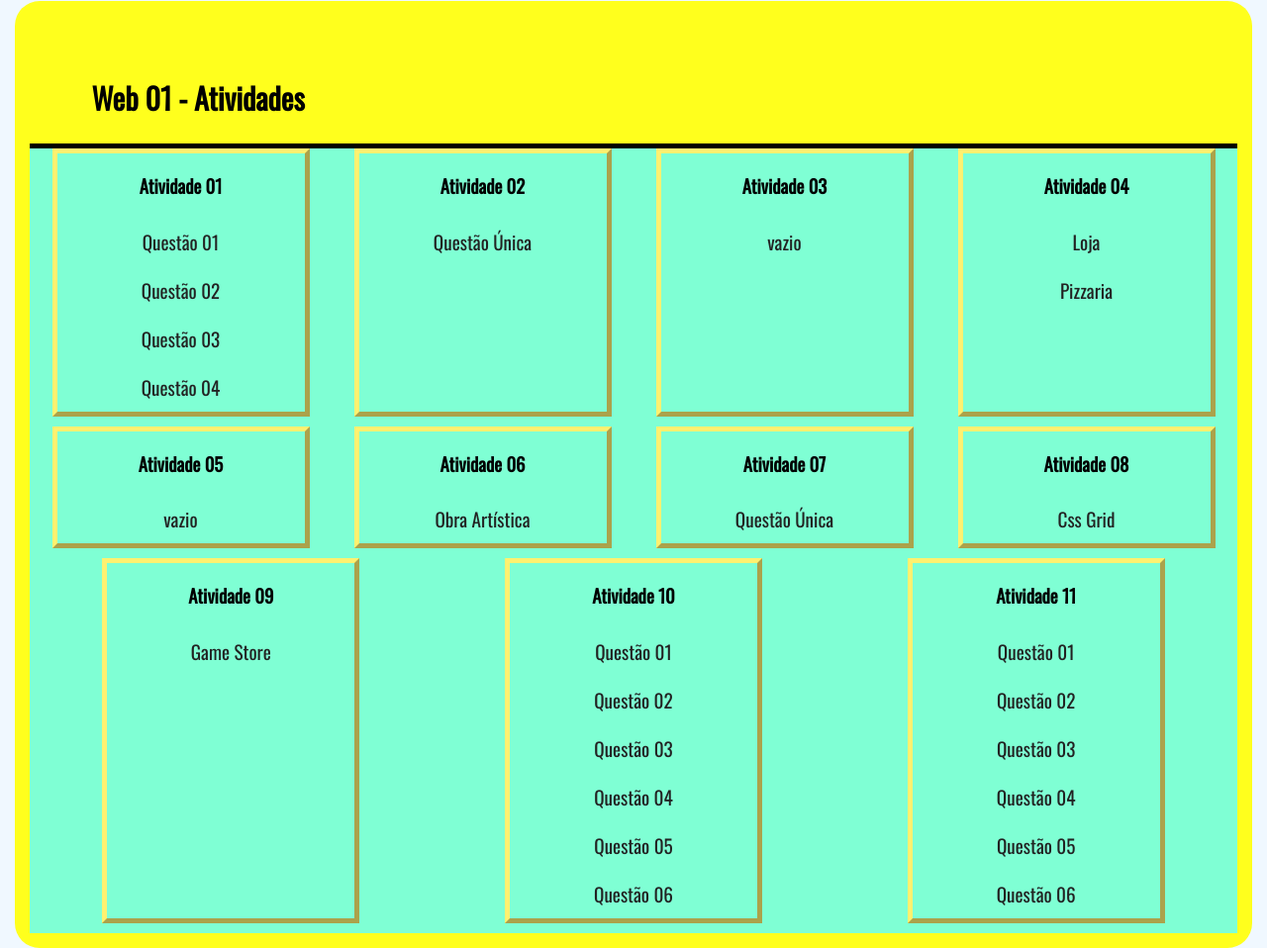
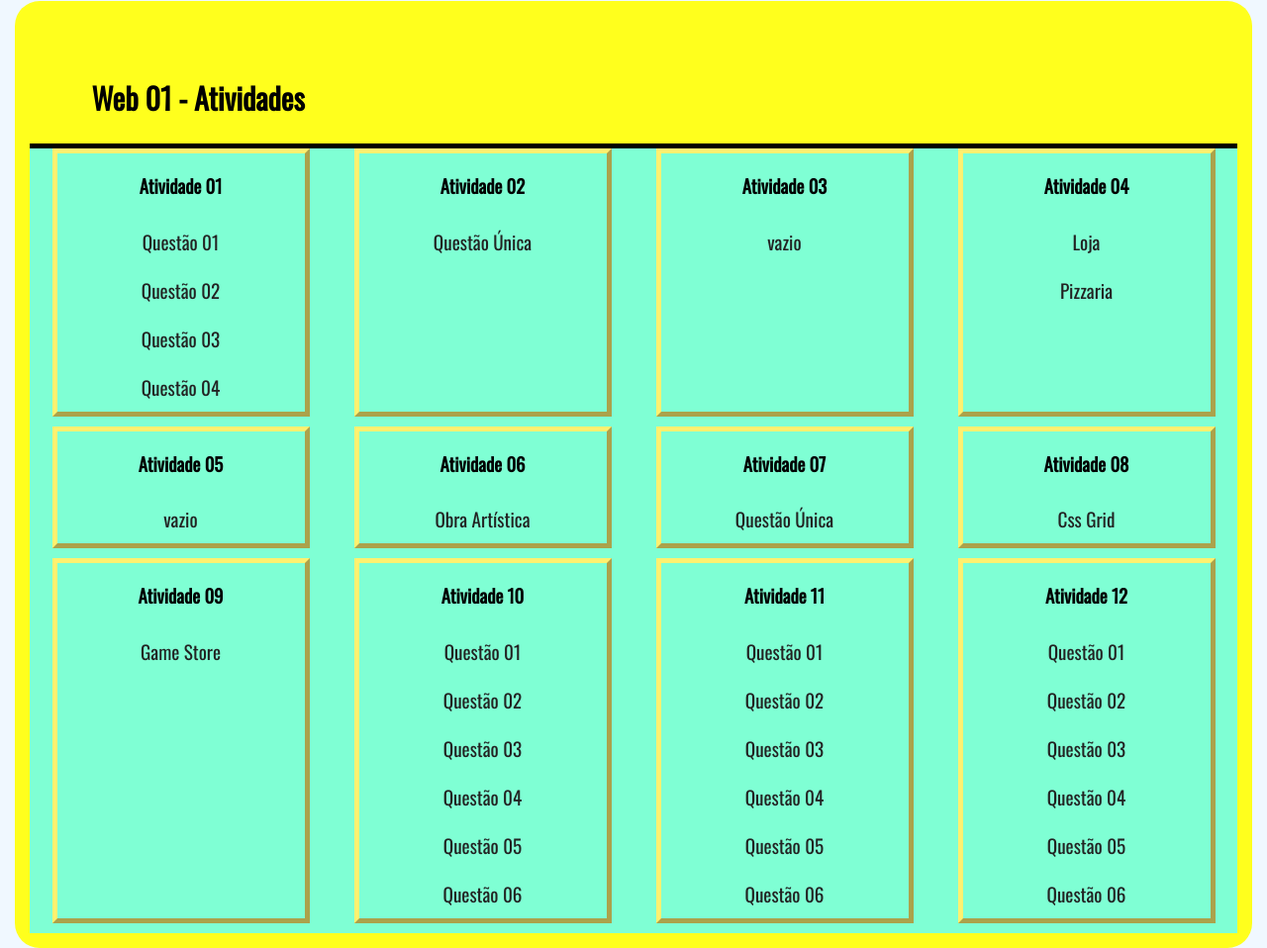
Before and after one commit to francisco123neto/francisconeto.github.io, a website: page index.html in a window 1280 px wide. Shown: the part 241-1199 px from the top of the page at 99% size. Drawn offline with nearby package versions, Linux system fonts and the light colour scheme.

Commit message:
Update index.html

```diff
--- a/index.html
+++ b/index.html
@@ -226,6 +226,27 @@
                     href="https://francisco123neto.github.io/francisconeto.github.io/Web01_Atividades/Web01_Atividade11/Q6.html">Questão
                     06</a>
             </nav>
+            <nav>
+                <h3>Atividade 12</h3>
+                <a
+                    href="https://francisco123neto.github.io/francisconeto.github.io/Web01_Atividades/Web01_Atividade12/Q1.html">Questão
+                    01</a>
+                <a
+                    href="https://francisco123neto.github.io/francisconeto.github.io/Web01_Atividades/Web01_Atividade12/Q2.html">Questão
+                    02</a>
+                <a
+                    href="https://francisco123neto.github.io/francisconeto.github.io/Web01_Atividades/Web01_Atividade12/Q3.html">Questão
+                    03</a>
+                <a
+                    href="https://francisco123neto.github.io/francisconeto.github.io/Web01_Atividades/Web01_Atividade12/Q4.html">Questão
+                    04</a>
+                 <a
+                    href="https://francisco123neto.github.io/francisconeto.github.io/Web01_Atividades/Web01_Atividade12/Q5.html">Questão
+                    05</a>
+                 <a
+                    href="https://francisco123neto.github.io/francisconeto.github.io/Web01_Atividades/Web01_Atividade12/Q6.html">Questão
+                    06</a>
+            </nav>
 
         </div>
 
```
